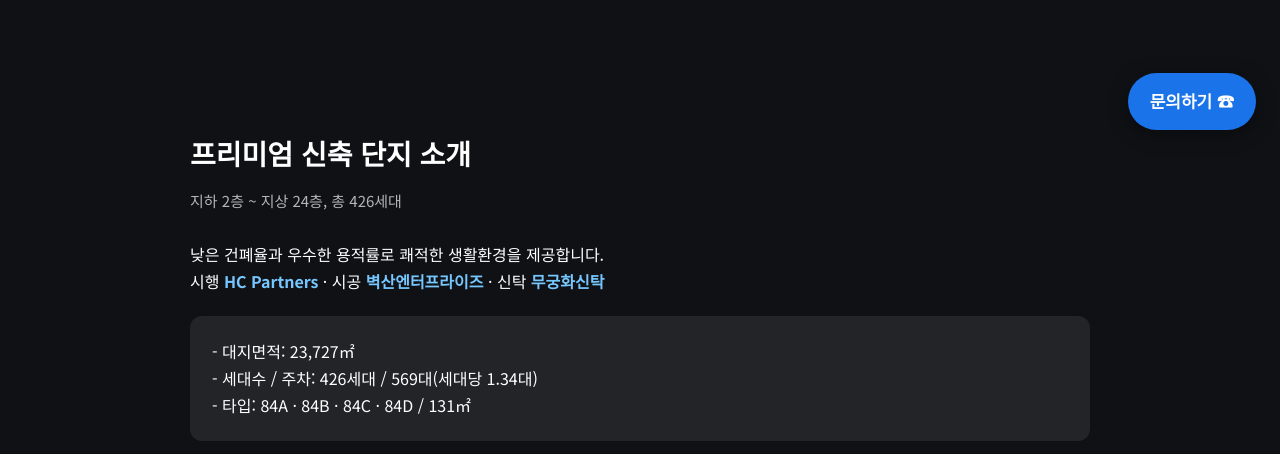
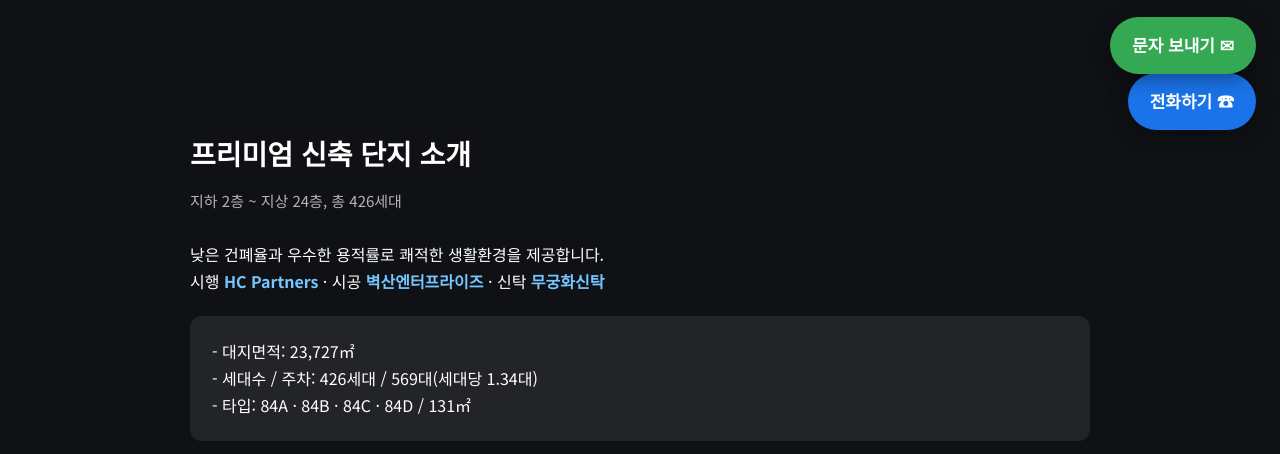
Before and after one commit to realjsjj-cmyk/vsblue, a plain HTML site: page index.html in a window 1280 px wide. Shown: the part 646-1100 px from the top of the page. Drawn offline with Linux system fonts and the light colour scheme.

Commit message:
Add files via upload

```diff
--- a/index.html
+++ b/index.html
@@ -162,6 +162,24 @@
   .floating:hover {
     background: #4b8ff0;
   }
+.sms-btn {
+  position: fixed;
+  bottom: 80px;   /* 전화 버튼 위로 배치 */
+  right: 24px;
+  background: #34a853;
+  color: #fff;
+  padding: 14px 22px;
+  font-weight: 600;
+  font-size: 17px;
+  border-radius: 50px;
+  box-shadow: 0 4px 20px rgba(0,0,0,0.4);
+  text-decoration: none;
+  z-index: 999;
+}
+
+.sms-btn:hover {
+  background: #2e8e46;
+}
 
   @media (max-width: 480px) {
     .hero h1 { font-size: 30px; }
@@ -356,9 +374,10 @@
 <!-- 플로팅 문의 버튼 -->
 <!-- ========================= -->
 
-<a href="tel:01000000000" class="floating">문의하기 ☎</a>
+<a href="tel:01047370807" class="floating">전화하기 ☎</a>
 
-
+<a href="sms:01047370807?body=안녕하세요. 문의드립니다."
+   class="floating sms-btn">문자 보내기 ✉</a>
 
 <!-- ========================= -->
 <!-- 스크롤 애니메이션 JS -->
```
